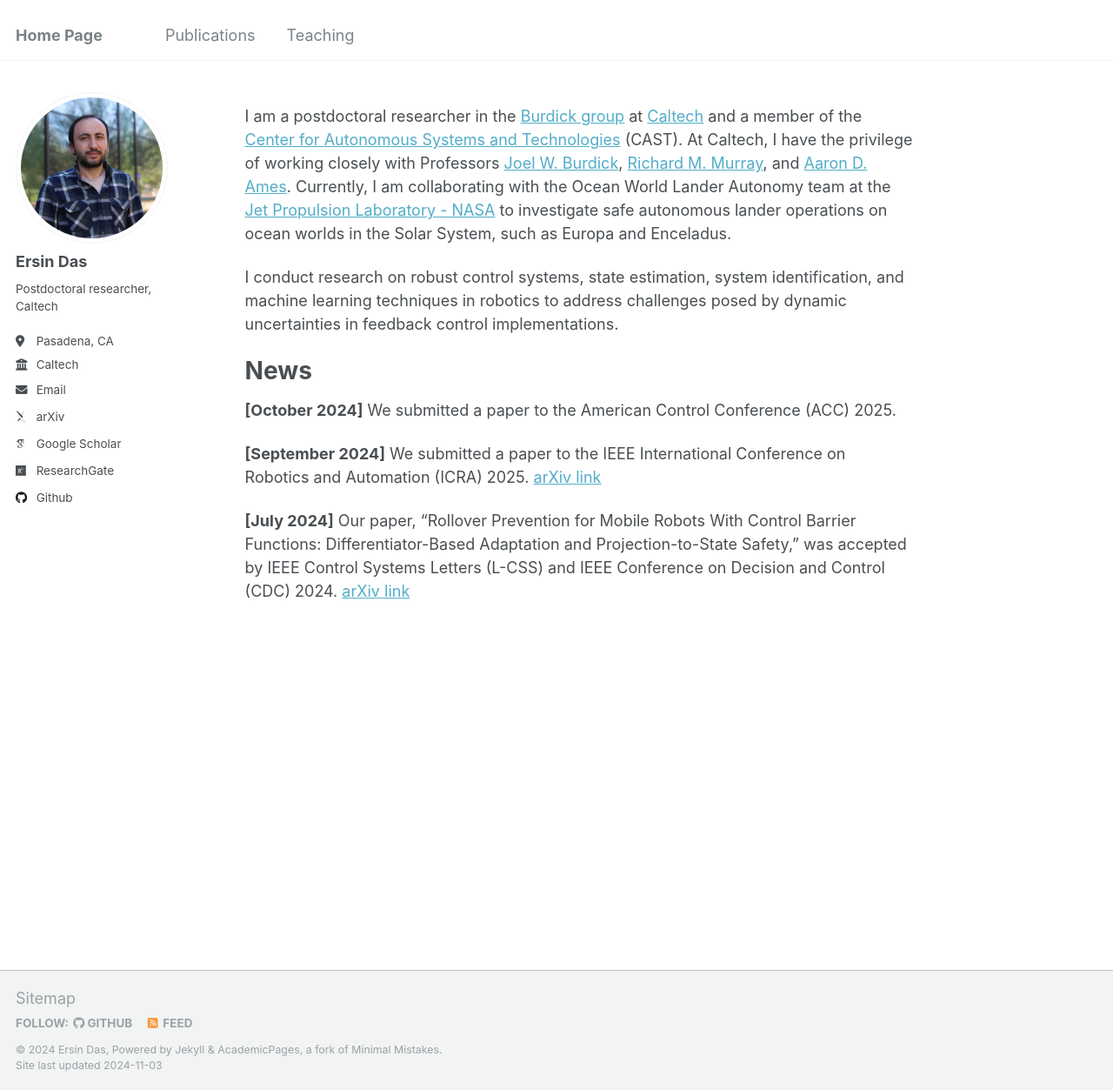
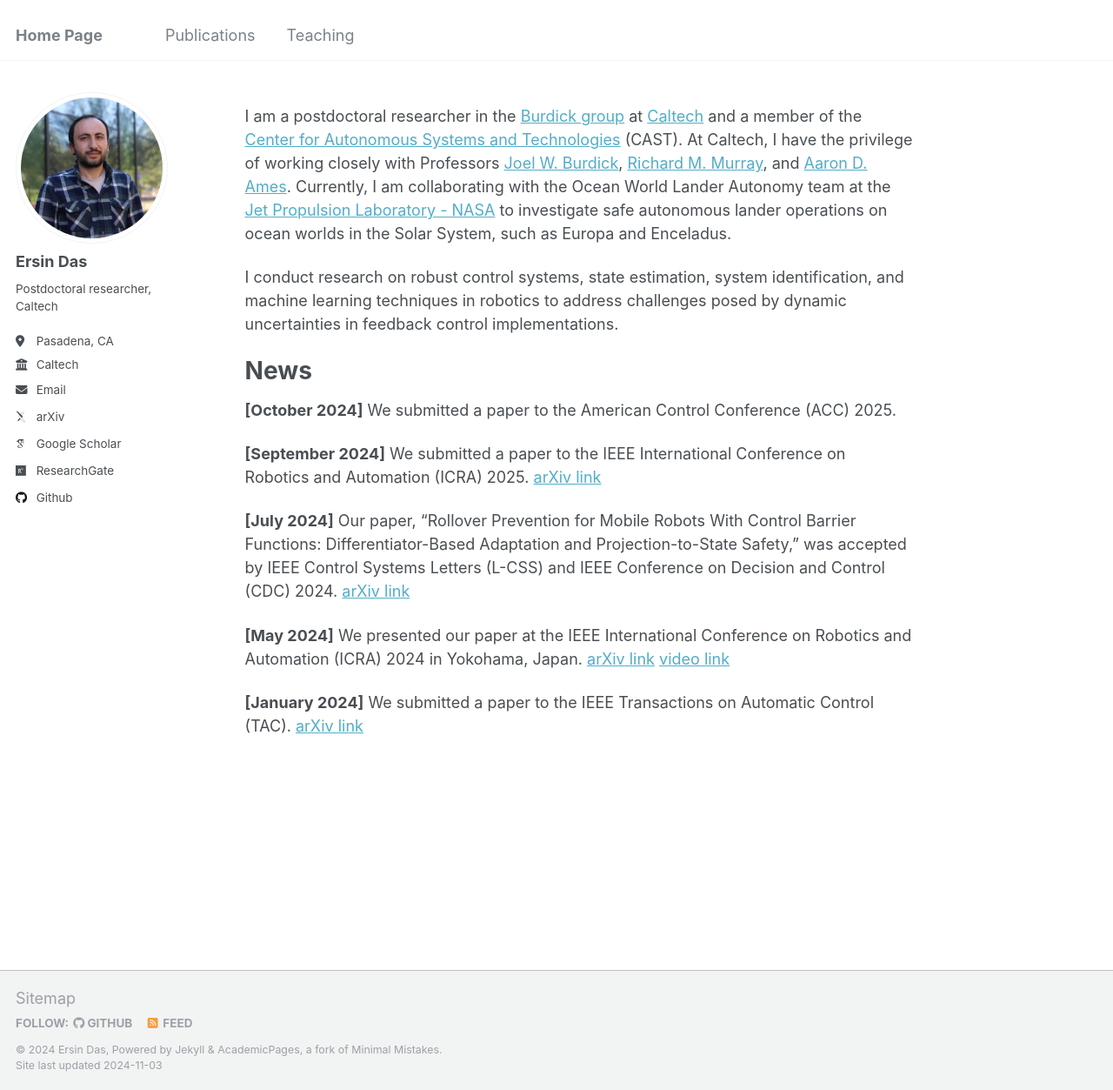
Before and after one commit to ersindas/ersindas.github.io, a Jekyll site: the page built from _pages/about.md, in a window 1280 px wide and 1253 px high. Shown: the whole window at 87% size. Built offline with Jekyll 4.4.1, drawn with Linux system fonts in a browser that asks for light colours; some web fonts are replaced.

Commit message:
Update about.md

```diff
--- a/_pages/about.md
+++ b/_pages/about.md
@@ -18,6 +18,10 @@ News
 **[September 2024]** We submitted a paper to the IEEE International Conference on Robotics and Automation (ICRA) 2025. [arXiv link](https://arxiv.org/pdf/2409.10802)
 
 **[July 2024]** Our paper, "Rollover Prevention for Mobile Robots With Control Barrier Functions: Differentiator-Based Adaptation and Projection-to-State Safety," was accepted by IEEE Control Systems Letters (L-CSS) and IEEE Conference on Decision and Control (CDC) 2024. [arXiv link](https://arxiv.org/pdf/2403.08916)
+
+**[May 2024]** We presented our paper at the IEEE International Conference on Robotics and Automation (ICRA) 2024 in Yokohama, Japan. [arXiv link](https://arxiv.org/pdf/2409.10802) [video link](https://youtu.be/41Jh1GD_9Ok)
+
+**[January 2024]** We submitted a paper to the IEEE Transactions on Automatic Control (TAC). [arXiv link](https://arxiv.org/pdf/2401.01881)
 
 <!-- This is the front page of a website that is powered by the [Academic Pages template](https://github.com/academicpages/academicpages.github.io) and hosted on GitHub pages. [GitHub pages](https://pages.github.com) is a free service in which websites are built and hosted from code and data stored in a GitHub repository, automatically updating when a new commit is made to the repository. This template was forked from the [Minimal Mistakes Jekyll Theme](https://mmistakes.github.io/minimal-mistakes/) created by Michael Rose, and then extended to support the kinds of content that academics have: publications, talks, teaching, a portfolio, blog posts, and a dynamically-generated CV. You can fork [this template](https://github.com/academicpages/academicpages.github.io) right now, modify the configuration and markdown files, add your own PDFs and other content, and have your own site for free, with no ads!
 
```
